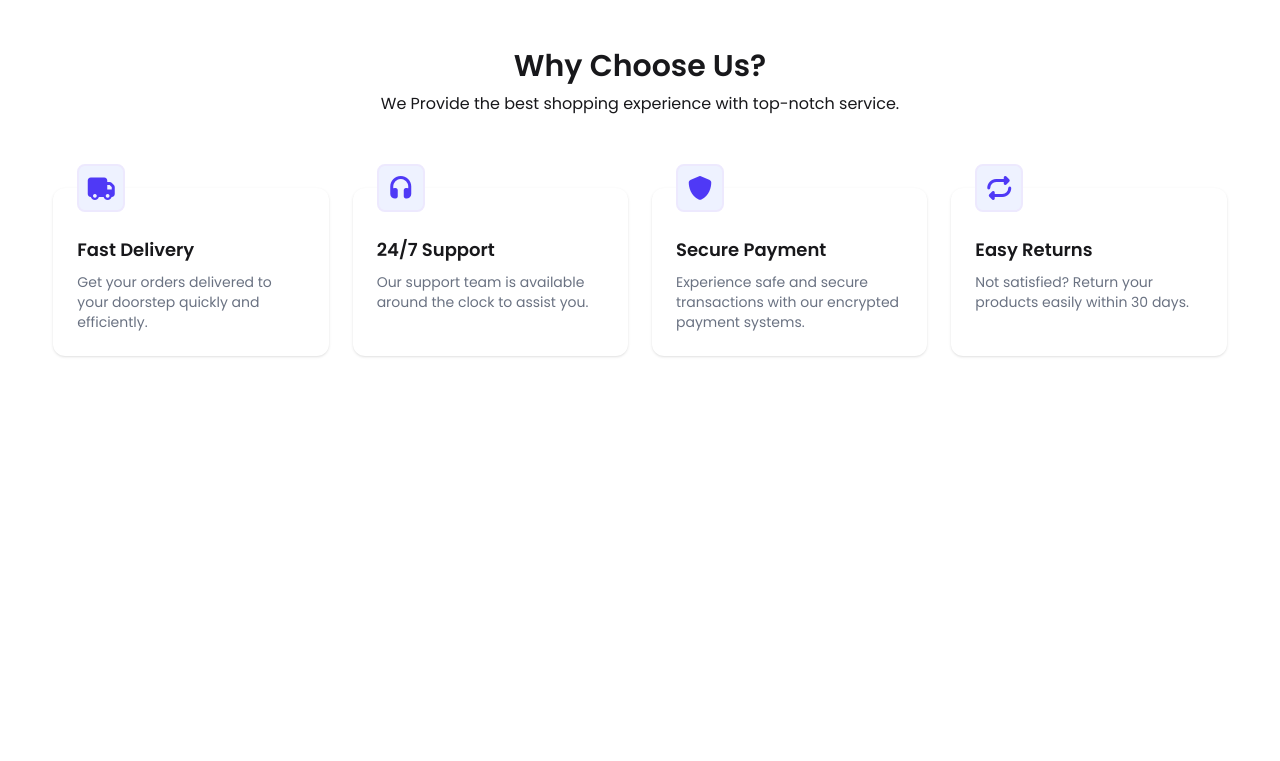
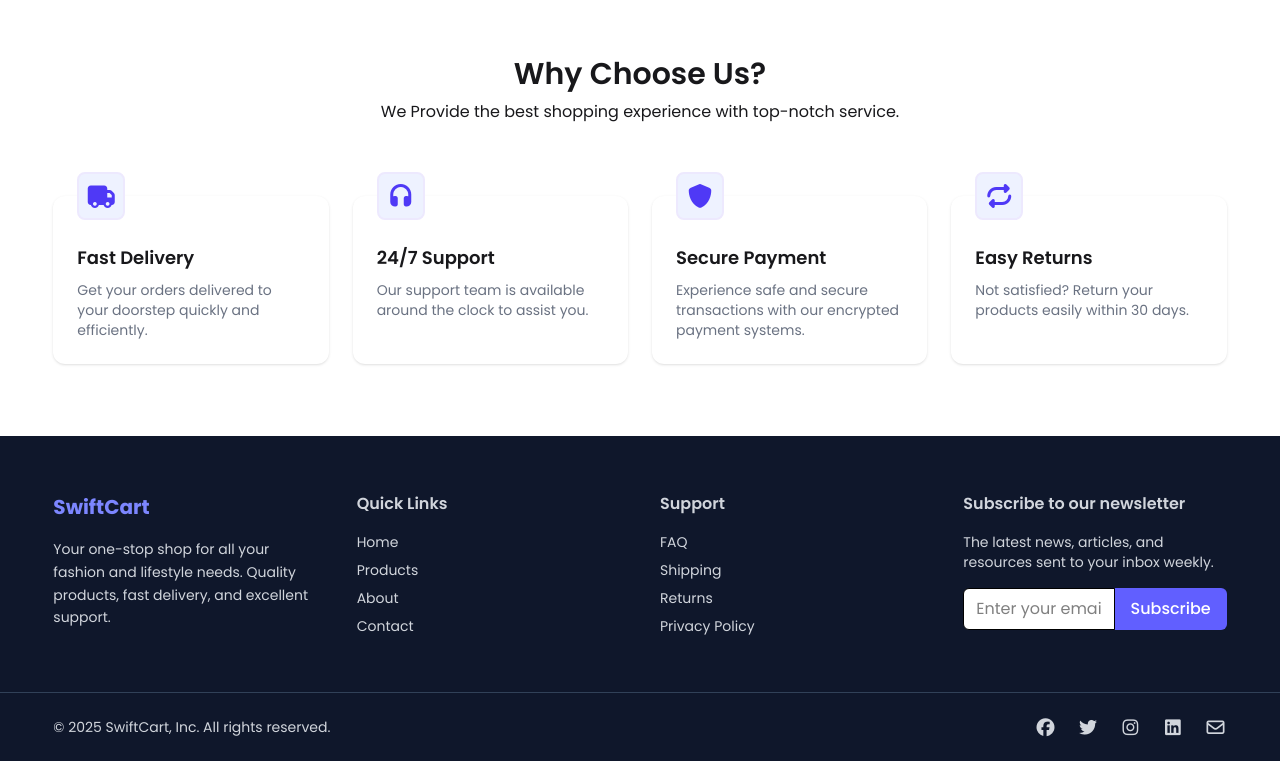
Before and after one commit to mizanur2734/SwiftCart-Dynamic-E-Commerce-Web-App, a plain HTML site: page index.html in a window 1280 px wide. Shown: the part 464-1225 px from the top of the page. Before the commit the page ends 844 px from the top, so only its background shows below. Drawn offline with nearby package versions, Linux system fonts and the light colour scheme.

Commit message:
create TailwindCSS footer with links, newsletter and social section

```diff
--- a/index.html
+++ b/index.html
@@ -138,7 +138,7 @@
     <!-- cart -->
     <section>
       <div>
-        <div class="text-center py-12">
+        <div class="text-center py-12 md:mt-2">
           <h3 class="text-3xl font-semibold">Why Choose Us?</h3>
           <p class="pt-2 md:px-0 px-2">
             We Provide the best shopping experience with top-notch service.
@@ -182,8 +182,8 @@
             </div>
             <h3 class="font-semibold text-lg mt-2 mb-2">Secure Payment</h3>
             <p class="text-gray-500 text-sm">
-                Experience safe and secure transactions with our encrypted
-                payment systems.
+              Experience safe and secure transactions with our encrypted payment
+              systems.
             </p>
           </div>
           <!-- card 4 -->
@@ -201,6 +201,99 @@
         </div>
       </div>
     </section>
+    <!-- footer -->
+    <footer class="bg-slate-900 text-gray-300 md:mt-12 mt-8">
+      <div
+        class="w-11/12 mx-auto py-14 grid gap-10 md:grid-cols-2 lg:grid-cols-4"
+      >
+        <!-- Brand -->
+        <div>
+          <h2 class="text-[20px] font-bold text-indigo-400 mb-4">SwiftCart</h2>
+          <p class="text-sm leading-relaxed">
+            Your one-stop shop for all your fashion and lifestyle needs. Quality
+            products, fast delivery, and excellent support.
+          </p>
+        </div>
+
+        <!-- Quick Links -->
+        <div>
+          <h3 class="font-semibold mb-4">Quick Links</h3>
+          <ul class="space-y-2 text-sm">
+            <li><a href="#" class="hover:text-indigo-400">Home</a></li>
+            <li><a href="#" class="hover:text-indigo-400">Products</a></li>
+            <li><a href="#" class="hover:text-indigo-400">About</a></li>
+            <li><a href="#" class="hover:text-indigo-400">Contact</a></li>
+          </ul>
+        </div>
+
+        <!-- Support -->
+        <div>
+          <h3 class="font-semibold mb-4">Support</h3>
+          <ul class="space-y-2 text-sm">
+            <li><a href="#" class="hover:text-indigo-400">FAQ</a></li>
+            <li><a href="#" class="hover:text-indigo-400">Shipping</a></li>
+            <li><a href="#" class="hover:text-indigo-400">Returns</a></li>
+            <li>
+              <a href="#" class="hover:text-indigo-400">Privacy Policy</a>
+            </li>
+          </ul>
+        </div>
+
+        <!-- Newsletter -->
+        <div>
+          <h3 class="font-semibold mb-4">
+            Subscribe to our newsletter
+          </h3>
+          <p class="text-sm mb-4">
+            The latest news, articles, and resources sent to your inbox weekly.
+          </p>
+
+          <div class="flex">
+            <input
+              type="email"
+              placeholder="Enter your email"
+              class="w-full px-3 py-2 rounded-l-md text-black outline-none bg-white"
+            />
+            <button
+              class="bg-indigo-500 hover:bg-indigo-600 px-4 py-2 rounded-r-md text-white font-medium"
+            >
+              Subscribe
+            </button>
+          </div>
+        </div>
+      </div>
+
+      <!-- Bottom bar -->
+      <div class="border-t border-slate-700">
+        <div
+          class="w-11/12 mx-auto py-6 flex flex-col md:flex-row justify-between items-center gap-4"
+        >
+          <p class="text-sm text-center md:text-left">
+            © 2025 SwiftCart, Inc. All rights reserved.
+          </p>
+
+          <!-- Social icons -->
+          <div class="flex gap-5 text-lg">
+            <i
+              class="fa-brands fa-facebook hover:text-indigo-400 cursor-pointer"
+            ></i>
+            <i
+              class="fa-brands fa-twitter hover:text-indigo-400 cursor-pointer"
+            ></i>
+            <i
+              class="fa-brands fa-instagram hover:text-indigo-400 cursor-pointer"
+            ></i>
+            <i
+              class="fa-brands fa-linkedin hover:text-indigo-400 cursor-pointer"
+            ></i>
+            <i
+              class="fa-regular fa-envelope hover:text-indigo-400 cursor-pointer"
+            ></i>
+          </div>
+        </div>
+      </div>
+    </footer>
+
     <script src="./script.js"></script>
   </body>
 </html>
```
Lines whose indentation alone changed are shown as unchanged.
